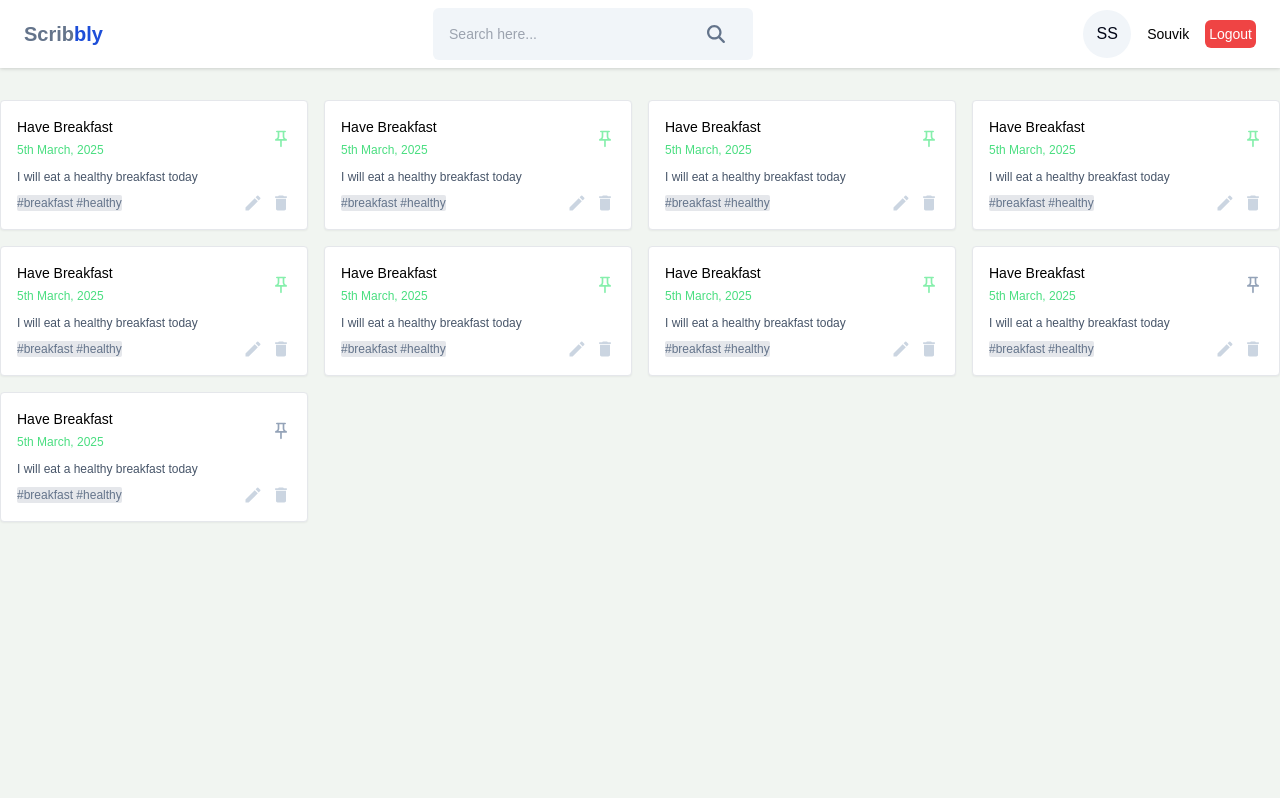
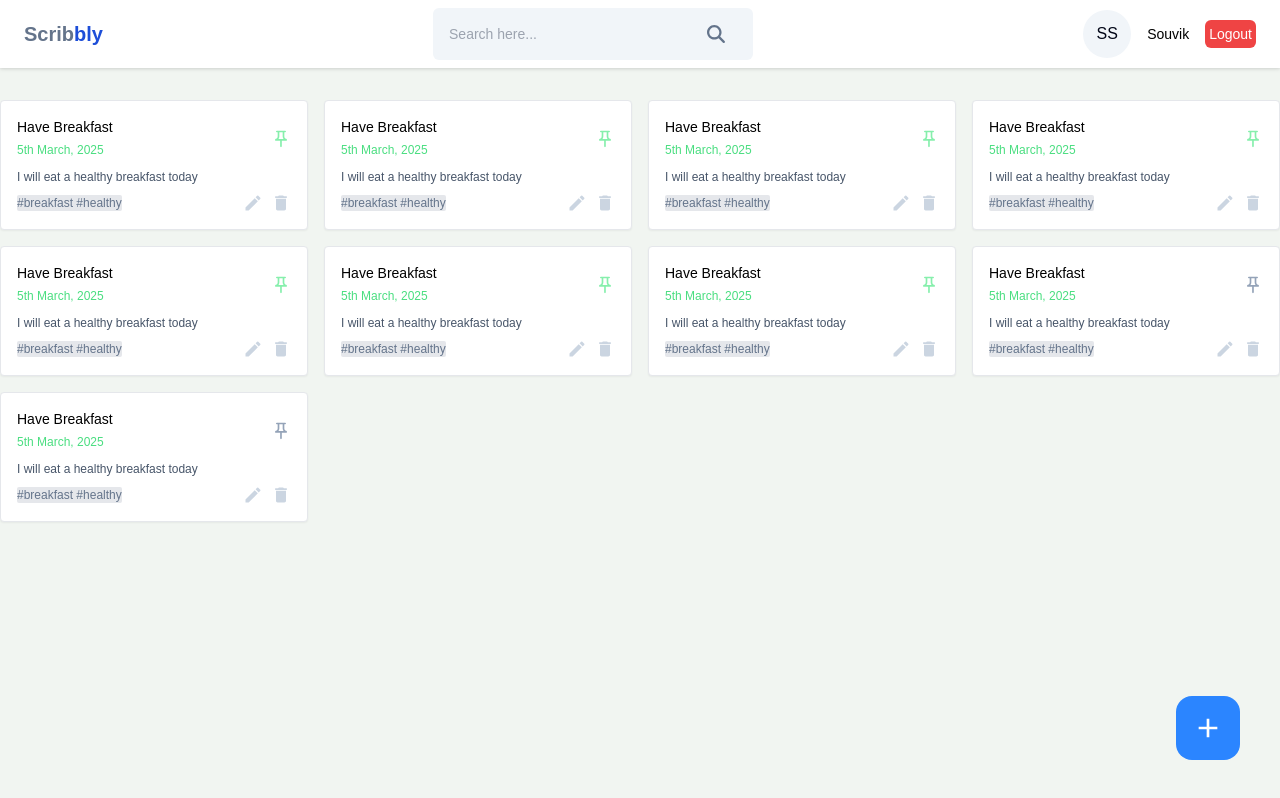
Before and after one commit to Souvik34/Scribbly, a React (Vite) app in the folder frontend/: page / in a window 1280 px wide. Built offline with nearby package versions, Linux system fonts and the light colour scheme.

Commit message:
Add button to open modal for adding new Note instances in Home page

```diff
--- a/frontend/src/pages/Home/Home.jsx
+++ b/frontend/src/pages/Home/Home.jsx
@@ -1,9 +1,17 @@
 /* eslint-disable no-unused-vars */
-import React from 'react'
+import React, {useState} from 'react'
 import Note from '../../components/Cards/Note'
+import { MdAdd } from 'react-icons/md'
+import { data } from 'react-router-dom'
 
 const Home = () => {
+  const [openAddEditModal, setOpenAddEditModal] = useState({
+    isShown: false,
+    data: null,
+    type:"add"
+  })
   return (
+    <>
     <div className='container mx-auto'>
       <div className=' grid grid-cols-2 sm:grid-cols-3 lg:grid-cols-4 gap-4 mt-8 max:md:m-5'>
         <Note
@@ -99,6 +107,11 @@
 
       </div>
     </div>
+
+    <button className='w-16 h-16 flex items-center justify-center rounded-2xl bg-primary hover:bg-blue-900 absolute right-10 bottom-10' onClick={()=>
+      setOpenAddEditModal({isShown: true, data: null, type: "add"})}>
+      <MdAdd className='text-[32px] text-white'/></button>
+    </>
   )
 }
 
```
